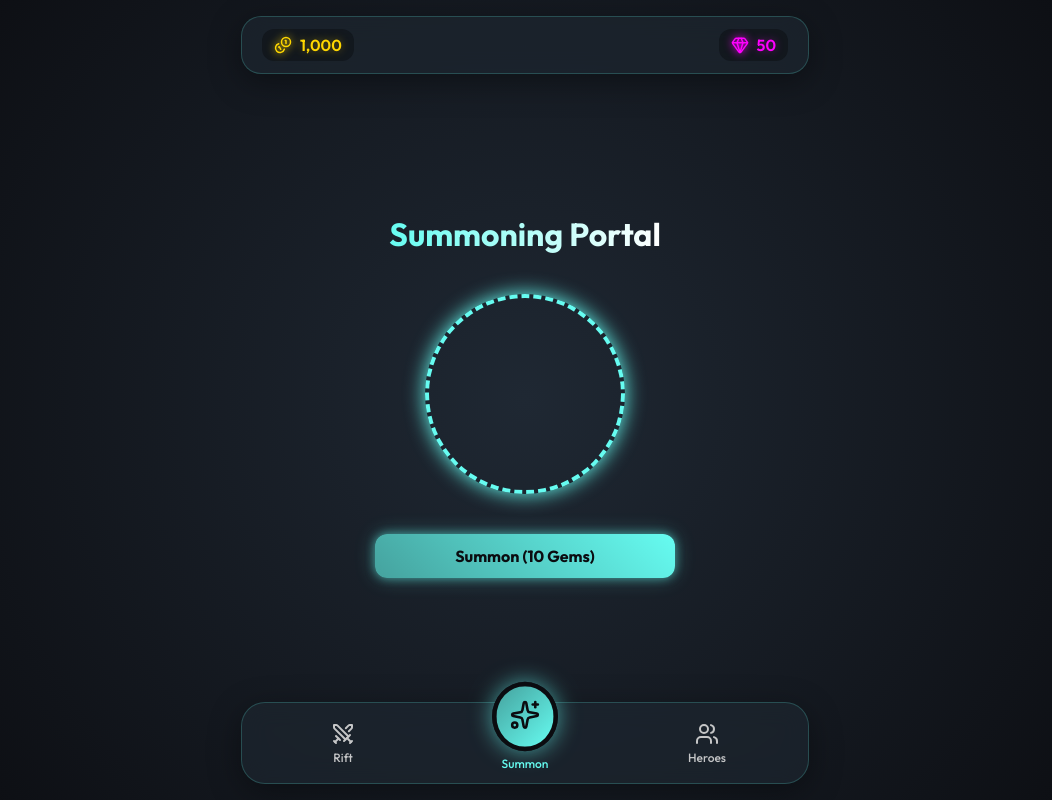
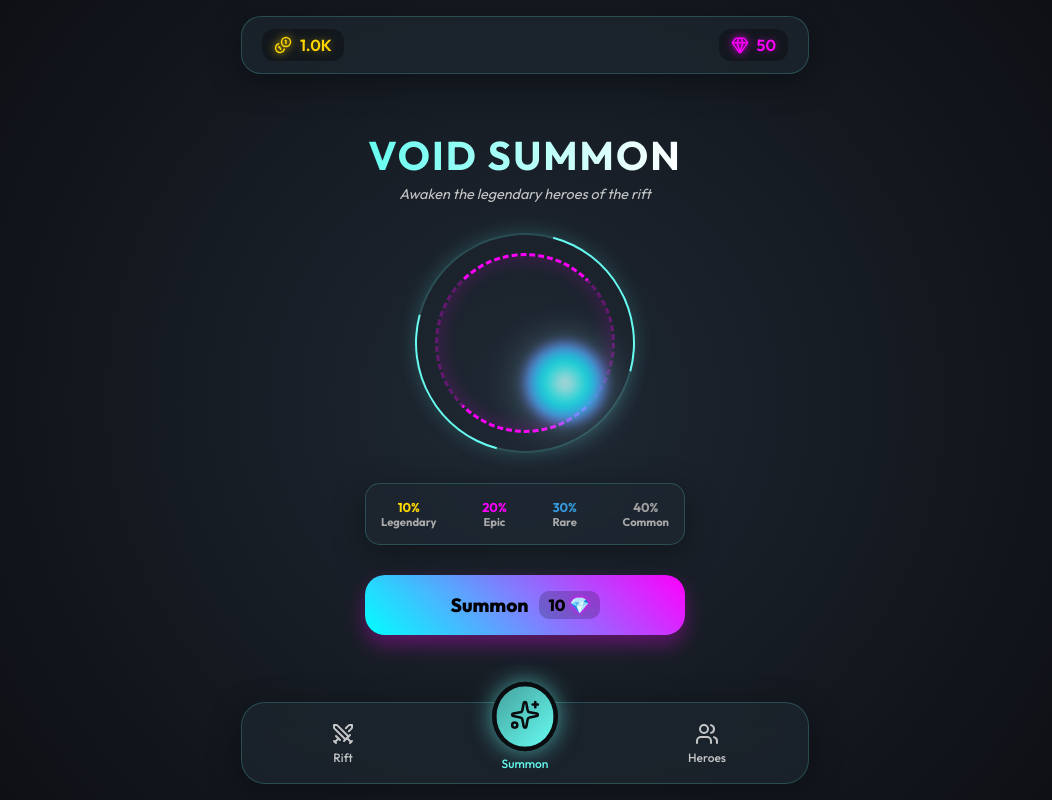
Before and after one commit to Maximusvin/void-saga-tma, a React (Vite) app: page / in a window 1280 px wide. Both pictures are taken after a click on the button "Summon". Shown: the whole page, without its empty margins (115-1167 px from the left). Built offline with nearby package versions, Linux system fonts and the light colour scheme.

Commit message:
feat: redesign summon portal and fix number format

```diff
--- a/src/components/TopBar.tsx
+++ b/src/components/TopBar.tsx
@@ -7,16 +7,31 @@ interface TopBarProps {
   gems: number;
 }
 
+const formatNumber = (num: number) => {
+  if (num >= 1e33) return (num / 1e33).toFixed(1) + 'Dc'; // Decillion
+  if (num >= 1e30) return (num / 1e30).toFixed(1) + 'No'; // Nonillion
+  if (num >= 1e27) return (num / 1e27).toFixed(1) + 'Oc'; // Octillion
+  if (num >= 1e24) return (num / 1e24).toFixed(1) + 'Sp'; // Septillion
+  if (num >= 1e21) return (num / 1e21).toFixed(1) + 'Sx'; // Sextillion
+  if (num >= 1e18) return (num / 1e18).toFixed(1) + 'Qi'; // Quintillion
+  if (num >= 1e15) return (num / 1e15).toFixed(1) + 'Qa'; // Quadrillion
+  if (num >= 1e12) return (num / 1e12).toFixed(1) + 'T'; // Trillion
+  if (num >= 1000000000) return (num / 1000000000).toFixed(1) + 'B';
+  if (num >= 1000000) return (num / 1000000).toFixed(1) + 'M';
+  if (num >= 1000) return (num / 1000).toFixed(1) + 'K';
+  return Math.floor(num).toString();
+};
+
 export const TopBar: React.FC<TopBarProps> = ({ gold, gems }) => {
   return (
     <div className="topbar glass-panel">
       <div className="resource-pill gold">
         <Coins size={18} className="icon" />
-        <span className="amount">{gold.toLocaleString()}</span>
+        <span className="amount">{formatNumber(gold)}</span>
       </div>
       <div className="resource-pill gem">
         <Gem size={18} className="icon" />
-        <span className="amount">{gems.toLocaleString()}</span>
+        <span className="amount">{formatNumber(gems)}</span>
       </div>
     </div>
   );
--- a/src/views/SummonCircle.tsx
+++ b/src/views/SummonCircle.tsx
@@ -25,12 +25,12 @@ export const SummonCircle: React.FC<SummonCircleProps> = ({ gems, spendGems, add
 
       // 1. Initial gacha spin delay
       setTimeout(() => {
-        // Simple randomizer for rarity
         const rand = Math.random();
         let rarity: Hero['rarity'] = 'Common';
         let name = 'Void Grunt';
         let power = 5;
 
+        // Drop rates matching visual: Leg 10%, Epic 20%, Rare 30%, Com 40%
         if (rand > 0.9) { rarity = 'Legendary'; name = 'Void Lord'; power = 50; }
         else if (rand > 0.7) { rarity = 'Epic'; name = 'Void Knight'; power = 20; }
         else if (rand > 0.4) { rarity = 'Rare'; name = 'Void Mage'; power = 10; }
@@ -43,29 +43,25 @@ export const SummonCircle: React.FC<SummonCircleProps> = ({ gems, spendGems, add
           power
         };
 
-        // 2. Show silhouette
-        setSummonedHero(newHero); // Set data but we render silhouette first
+        setSummonedHero(newHero);
         setIsSummoning(false);
         setShowSilhouette(true);
         triggerHaptic('heavy');
 
-        // 3. Reveal hero after silhouette
         setTimeout(() => {
           setShowSilhouette(false);
           addHero(newHero);
-
           triggerHaptic('heavy');
 
-          // Fire confetti for good drops
           if (rarity === 'Epic' || rarity === 'Legendary') {
             confetti({
-              particleCount: 100,
-              spread: 70,
+              particleCount: 150,
+              spread: 100,
               origin: { y: 0.6 },
-              colors: rarity === 'Legendary' ? ['#ffd700', '#ffaa00'] : ['#ff00ff', '#aa00ff']
+              colors: rarity === 'Legendary' ? ['#ffd700', '#ffaa00', '#ffffff'] : ['#ff00ff', '#aa00ff', '#00ffff']
             });
           }
-        }, 1200);
+        }, 1500); // slightly longer silhouette for more suspense
 
       }, 1500);
     }
@@ -74,49 +70,95 @@ export const SummonCircle: React.FC<SummonCircleProps> = ({ gems, spendGems, add
   return (
     <motion.div
       className="view-container"
-      initial={{ opacity: 0, y: 20 }}
-      animate={{ opacity: 1, y: 0 }}
-      exit={{ opacity: 0, y: -20 }}
+      initial={{ opacity: 0 }}
+      animate={{ opacity: 1 }}
+      exit={{ opacity: 0 }}
       style={{
         display: 'flex',
         flexDirection: 'column',
         alignItems: 'center',
-        justifyContent: 'center',
+        justifyContent: 'flex-start',
         height: '100%',
-        flex: 1
+        flex: 1,
+        padding: '20px',
+        overflowY: 'auto'
       }}
     >
-      <h2 className="text-gradient" style={{ fontSize: '2rem', marginBottom: '40px' }}>Summoning Portal</h2>
+      <div style={{ textAlign: 'center', marginBottom: '30px', marginTop: '20px' }}>
+        <h2 className="text-gradient" style={{ fontSize: '2.5rem', margin: 0, textTransform: 'uppercase', letterSpacing: '2px' }}>
+          Void Summon
+        </h2>
+        <p style={{ color: 'var(--text-main)', fontSize: '0.9rem', marginTop: '5px', fontStyle: 'italic' }}>
+          Awaken the legendary heroes of the rift
+        </p>
+      </div>
 
-      <div style={{ position: 'relative', width: '200px', height: '200px', marginBottom: '40px' }}>
-        {/* Portal Ring */}
+      {/* Portal Area */}
+      <div style={{ position: 'relative', width: '220px', height: '220px', marginBottom: '30px' }}>
+        {/* Outer Ring */}
         <motion.div
           style={{
-            position: 'absolute',
-            top: 0, left: 0, right: 0, bottom: 0,
+            position: 'absolute', top: 0, left: 0, right: 0, bottom: 0,
             borderRadius: '50%',
-            border: '4px dashed var(--accent-cyan)',
-            boxShadow: '0 0 20px var(--accent-cyan)'
+            border: '2px solid rgba(102, 252, 241, 0.2)',
+            borderTopColor: 'var(--accent-cyan)',
+            borderBottomColor: 'var(--accent-cyan)',
+            boxShadow: '0 0 20px rgba(102, 252, 241, 0.2)'
           }}
           animate={{ rotate: 360 }}
+          transition={{ duration: 15, repeat: Infinity, ease: 'linear' }}
+        />
+
+        {/* Inner Ring */}
+        <motion.div
+          style={{
+            position: 'absolute', top: '20px', left: '20px', right: '20px', bottom: '20px',
+            borderRadius: '50%',
+            border: '3px dashed rgba(255, 0, 255, 0.3)',
+            borderLeftColor: '#ff00ff',
+            borderRightColor: '#ff00ff',
+            boxShadow: 'inset 0 0 20px rgba(255, 0, 255, 0.2)'
+          }}
+          animate={{ rotate: -360 }}
           transition={{ duration: 10, repeat: Infinity, ease: 'linear' }}
+        />
+
+        {/* Center Void Core */}
+        <motion.div
+          animate={{
+            scale: [1, 1.1, 1],
+            boxShadow: [
+              '0 0 30px rgba(102, 252, 241, 0.5)',
+              '0 0 60px rgba(255, 0, 255, 0.8)',
+              '0 0 30px rgba(102, 252, 241, 0.5)'
+            ]
+          }}
+          transition={{ duration: 3, repeat: Infinity, ease: 'easeInOut' }}
+          style={{
+            position: 'absolute', top: '50%', left: '50%',
+            transform: 'translate(-50%, -50%)',
+            width: '80px', height: '80px',
+            borderRadius: '50%',
+            background: 'radial-gradient(circle, #ffffff 0%, #00ffff 40%, #ff00ff 100%)',
+            filter: 'blur(5px)',
+            opacity: 0.8
+          }}
         />
 
         {/* Summon Animation Overlay */}
         <AnimatePresence>
           {isSummoning && (
             <motion.div
-              initial={{ opacity: 0, scale: 0.5 }}
-              animate={{ opacity: 1, scale: 1.2 }}
-              exit={{ opacity: 0, scale: 2 }}
+              initial={{ opacity: 0, scale: 0.1 }}
+              animate={{ opacity: 1, scale: 2 }}
+              exit={{ opacity: 0, scale: 3 }}
+              transition={{ duration: 1.5 }}
               style={{
-                position: 'absolute',
-                top: '50%', left: '50%',
-                transform: 'translate(-50%, -50%)',
+                position: 'absolute', top: '50%', left: '50%', transform: 'translate(-50%, -50%)',
                 width: '100px', height: '100px',
-                background: 'var(--gem)',
+                background: '#ffffff',
                 borderRadius: '50%',
-                filter: 'blur(20px)',
+                filter: 'blur(10px)',
                 zIndex: 10
               }}
             />
@@ -124,14 +166,43 @@ export const SummonCircle: React.FC<SummonCircleProps> = ({ gems, spendGems, add
         </AnimatePresence>
       </div>
 
-      <button
-        className="btn-primary"
+      {/* Drop Rates Info */}
+      <div className="glass-panel" style={{
+        width: '100%', maxWidth: '320px', padding: '15px', borderRadius: '15px',
+        marginBottom: '30px', display: 'flex', justifyContent: 'space-between',
+        fontSize: '0.8rem', fontWeight: 'bold'
+      }}>
+        <div style={{ textAlign: 'center' }}><div style={{ color: '#ffd700' }}>10%</div><div style={{ color: '#aaa', fontSize: '0.7rem' }}>Legendary</div></div>
+        <div style={{ textAlign: 'center' }}><div style={{ color: '#ff00ff' }}>20%</div><div style={{ color: '#aaa', fontSize: '0.7rem' }}>Epic</div></div>
+        <div style={{ textAlign: 'center' }}><div style={{ color: '#3498db' }}>30%</div><div style={{ color: '#aaa', fontSize: '0.7rem' }}>Rare</div></div>
+        <div style={{ textAlign: 'center' }}><div style={{ color: '#a0a0a0' }}>40%</div><div style={{ color: '#aaa', fontSize: '0.7rem' }}>Common</div></div>
+      </div>
+
+      {/* Summon Button */}
+      <motion.button
+        whileTap={{ scale: 0.95 }}
+        whileHover={{ scale: 1.02 }}
         onClick={handleSummon}
         disabled={isSummoning || gems < 10 || showSilhouette}
-        style={{ width: '80%', maxWidth: '300px', opacity: (isSummoning || showSilhouette || gems < 10) ? 0.5 : 1 }}
+        style={{
+          width: '100%', maxWidth: '320px',
+          padding: '16px', borderRadius: '20px',
+          border: 'none',
+          background: (isSummoning || showSilhouette || gems < 10)
+            ? 'rgba(255,255,255,0.1)'
+            : 'linear-gradient(45deg, #00ffff, #ff00ff)',
+          color: (isSummoning || showSilhouette || gems < 10) ? 'rgba(255,255,255,0.4)' : '#000',
+          fontWeight: '900', fontSize: '1.2rem',
+          boxShadow: (isSummoning || showSilhouette || gems < 10) ? 'none' : '0 10px 20px rgba(255,0,255,0.3)',
+          cursor: (isSummoning || showSilhouette || gems < 10) ? 'not-allowed' : 'pointer',
+          display: 'flex', alignItems: 'center', justifyContent: 'center', gap: '10px'
+        }}
       >
-        Summon (10 Gems)
-      </button>
+        <span>Summon</span>
+        <span style={{ display: 'flex', alignItems: 'center', gap: '4px', background: 'rgba(0,0,0,0.2)', padding: '4px 10px', borderRadius: '10px', fontSize: '1rem' }}>
+          10 <span style={{ color: '#fff', textShadow: '0 0 5px #ff00ff' }}>💎</span>
+        </span>
+      </motion.button>
 
       {/* Silhouette & Result Modal */}
       <AnimatePresence mode="wait">
@@ -139,15 +210,13 @@ export const SummonCircle: React.FC<SummonCircleProps> = ({ gems, spendGems, add
            <motion.div
             key="silhouette"
             initial={{ opacity: 0, scale: 0.8 }}
-            animate={{ opacity: 1, scale: 1, filter: 'brightness(0) drop-shadow(0 0 20px #fff)' }}
-            exit={{ opacity: 0, scale: 1.2, filter: 'brightness(10)' }}
-            transition={{ duration: 0.5 }}
+            animate={{ opacity: 1, scale: 1.5, filter: 'brightness(0) drop-shadow(0 0 30px #fff)' }}
+            exit={{ opacity: 0, scale: 2, filter: 'brightness(10)' }}
+            transition={{ duration: 1.5, ease: "easeIn" }}
             style={{
-              position: 'absolute',
-              top: '40%', left: '50%',
+              position: 'absolute', top: '40%', left: '50%',
               transform: 'translate(-50%, -50%)',
-              fontSize: '8rem',
-              zIndex: 90
+              fontSize: '8rem', zIndex: 90
             }}
           >
             {summonedHero.rarity === 'Legendary' ? '👑' : summonedHero.rarity === 'Epic' ? '🔮' : summonedHero.rarity === 'Rare' ? '⚔️' : '🛡️'}
@@ -159,35 +228,60 @@ export const SummonCircle: React.FC<SummonCircleProps> = ({ gems, spendGems, add
             initial={{ opacity: 0, y: 50, scale: 0.8 }}
             animate={{ opacity: 1, y: 0, scale: 1 }}
             exit={{ opacity: 0, scale: 0.8 }}
-            className="glass-panel"
             style={{
-              position: 'absolute',
-              top: '50%', left: '50%',
-              transform: 'translate(-50%, -50%)',
-              padding: '30px',
-              textAlign: 'center',
-              zIndex: 100,
-              border: `2px solid ${summonedHero.rarity === 'Legendary' ? '#ffd700' : summonedHero.rarity === 'Epic' ? '#ff00ff' : '#3498db'}`,
-              boxShadow: `0 0 30px ${summonedHero.rarity === 'Legendary' ? '#ffd700' : summonedHero.rarity === 'Epic' ? '#ff00ff' : '#3498db'}88`,
-              width: '80%',
-              maxWidth: '300px'
+              position: 'absolute', top: 0, left: 0, right: 0, bottom: 0,
+              background: 'rgba(0,0,0,0.85)', backdropFilter: 'blur(10px)',
+              display: 'flex', flexDirection: 'column', alignItems: 'center', justifyContent: 'center',
+              zIndex: 100, padding: '20px'
             }}
           >
-            <div style={{ fontSize: '4rem', marginBottom: '10px' }}>
+            <motion.div
+              animate={{ y: [0, -10, 0] }}
+              transition={{ duration: 2, repeat: Infinity, ease: 'easeInOut' }}
+              style={{
+                background: `linear-gradient(135deg, rgba(31,40,51,0.9), rgba(11,12,16,0.9))`,
+                border: `2px solid ${summonedHero.rarity === 'Legendary' ? '#ffd700' : summonedHero.rarity === 'Epic' ? '#ff00ff' : '#3498db'}`,
+                boxShadow: `0 0 50px ${summonedHero.rarity === 'Legendary' ? '#ffd700' : summonedHero.rarity === 'Epic' ? '#ff00ff' : '#3498db'}88`,
+                padding: '40px', borderRadius: '24px', textAlign: 'center', width: '100%', maxWidth: '320px',
+                position: 'relative', overflow: 'hidden'
+              }}
+            >
+              {/* Shine effect */}
+              <motion.div
+                initial={{ x: '-100%' }}
+                animate={{ x: '200%' }}
+                transition={{ duration: 1.5, repeat: Infinity, repeatDelay: 2 }}
+                style={{
+                  position: 'absolute', top: 0, left: 0, width: '50%', height: '100%',
+                  background: 'linear-gradient(90deg, transparent, rgba(255,255,255,0.2), transparent)',
+                  transform: 'skewX(-20deg)', zIndex: 0
+                }}
+              />
+
+              <div style={{ fontSize: '5rem', marginBottom: '10px', position: 'relative', zIndex: 1, textShadow: `0 0 20px ${summonedHero.rarity === 'Legendary' ? '#ffd700' : summonedHero.rarity === 'Epic' ? '#ff00ff' : '#3498db'}` }}>
                 {summonedHero.rarity === 'Legendary' ? '👑' : summonedHero.rarity === 'Epic' ? '🔮' : summonedHero.rarity === 'Rare' ? '⚔️' : '🛡️'}
               </div>
               <h3 style={{
                 color: summonedHero.rarity === 'Legendary' ? '#ffd700' : summonedHero.rarity === 'Epic' ? '#ff00ff' : 'var(--text-light)',
-              marginBottom: '5px',
-              fontSize: '1.5rem'
+                marginBottom: '5px', fontSize: '2rem', fontWeight: '900', textTransform: 'uppercase', letterSpacing: '2px', position: 'relative', zIndex: 1
               }}>
                 {summonedHero.rarity}!
               </h3>
-            <p style={{ fontSize: '1.2rem', fontWeight: 'bold', marginBottom: '10px' }}>{summonedHero.name}</p>
-            <p style={{ color: 'var(--accent-teal)', marginBottom: '20px' }}>Power: {summonedHero.power}</p>
-            <button className="btn-primary" style={{ width: '100%' }} onClick={() => setSummonedHero(null)}>
-              Collect
-            </button>
+              <p style={{ fontSize: '1.4rem', fontWeight: 'bold', marginBottom: '15px', position: 'relative', zIndex: 1 }}>{summonedHero.name}</p>
+
+              <div style={{ background: 'rgba(0,0,0,0.5)', padding: '10px', borderRadius: '12px', marginBottom: '30px', position: 'relative', zIndex: 1 }}>
+                <p style={{ color: 'var(--accent-teal)', fontSize: '1.2rem' }}>⚡ Power: {summonedHero.power}</p>
+              </div>
+
+              <motion.button
+                whileTap={{ scale: 0.95 }}
+                className="btn-primary"
+                style={{ width: '100%', fontSize: '1.2rem', position: 'relative', zIndex: 1 }}
+                onClick={() => setSummonedHero(null)}
+              >
+                Claim Hero
+              </motion.button>
+            </motion.div>
           </motion.div>
         )}
       </AnimatePresence>
```
Lines whose indentation alone changed are shown as unchanged.
